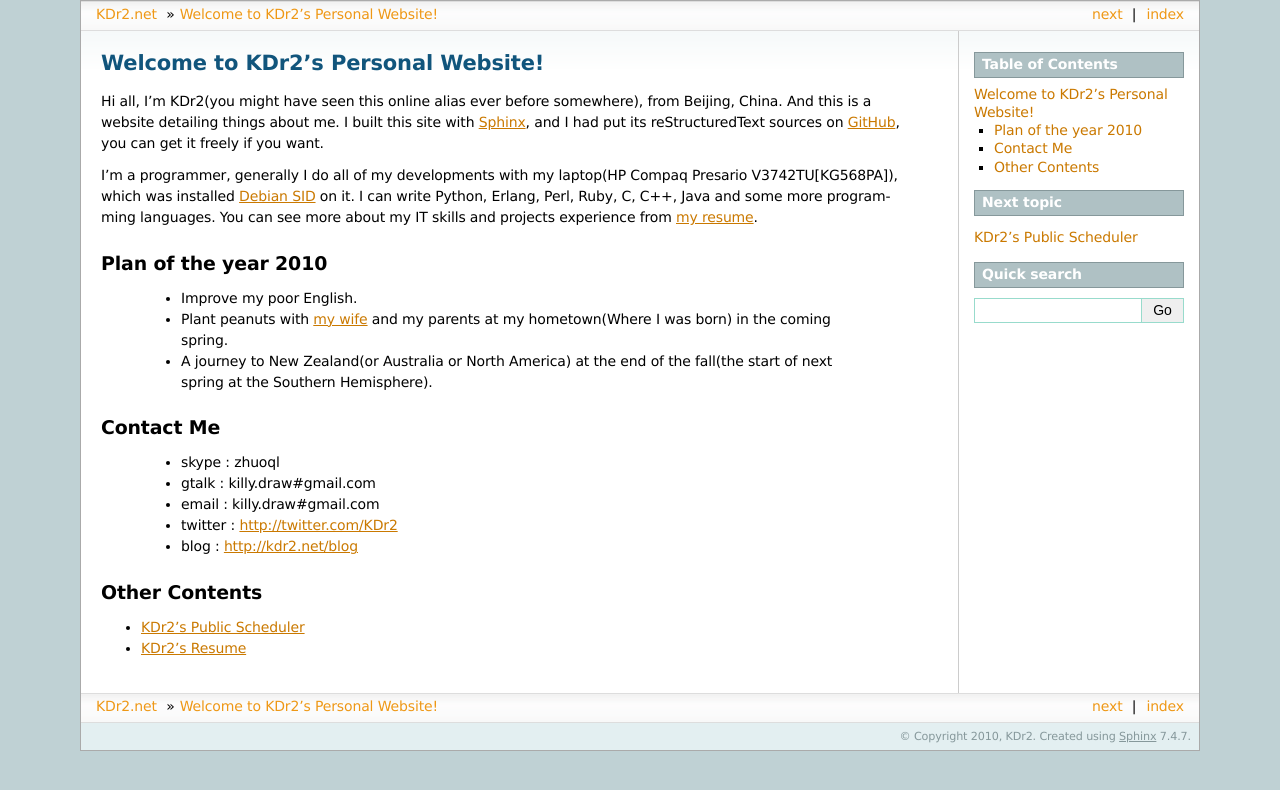
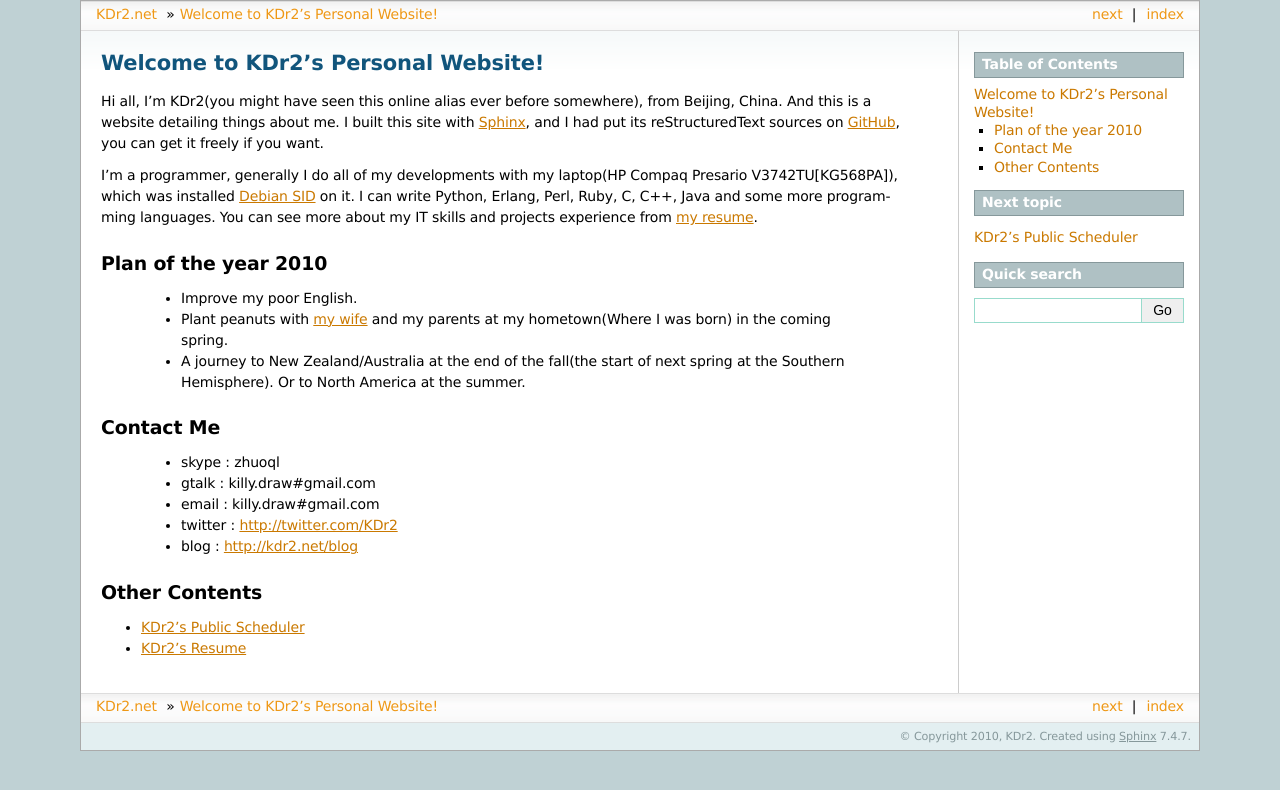
Before and after one commit to KDr2/kdr2.net, a Sphinx documentation site: the page built from source/index.rst, in a window 1280 px wide. Shown: the top 790 px of the page. Built offline with Sphinx 7.4.7, drawn with Linux system fonts in a browser that asks for light colours.

Commit message:
mod index

```diff
--- a/source/index.rst
+++ b/source/index.rst
@@ -27,8 +27,9 @@ Plan of the year 2010
  - Improve my poor English.
  - Plant peanuts with `my wife <http://miss-understood.net>`_ and my
    parents at my hometown(Where I was born) in the coming spring.
- - A journey to New Zealand(or Australia or North America) at the end
-   of the fall(the start of next spring at the Southern Hemisphere).
+ - A journey to New Zealand/Australia at the end of the fall(the start
+   of next spring at the Southern Hemisphere). Or to North America at
+   the summer.
 
 
 Contact Me
```
